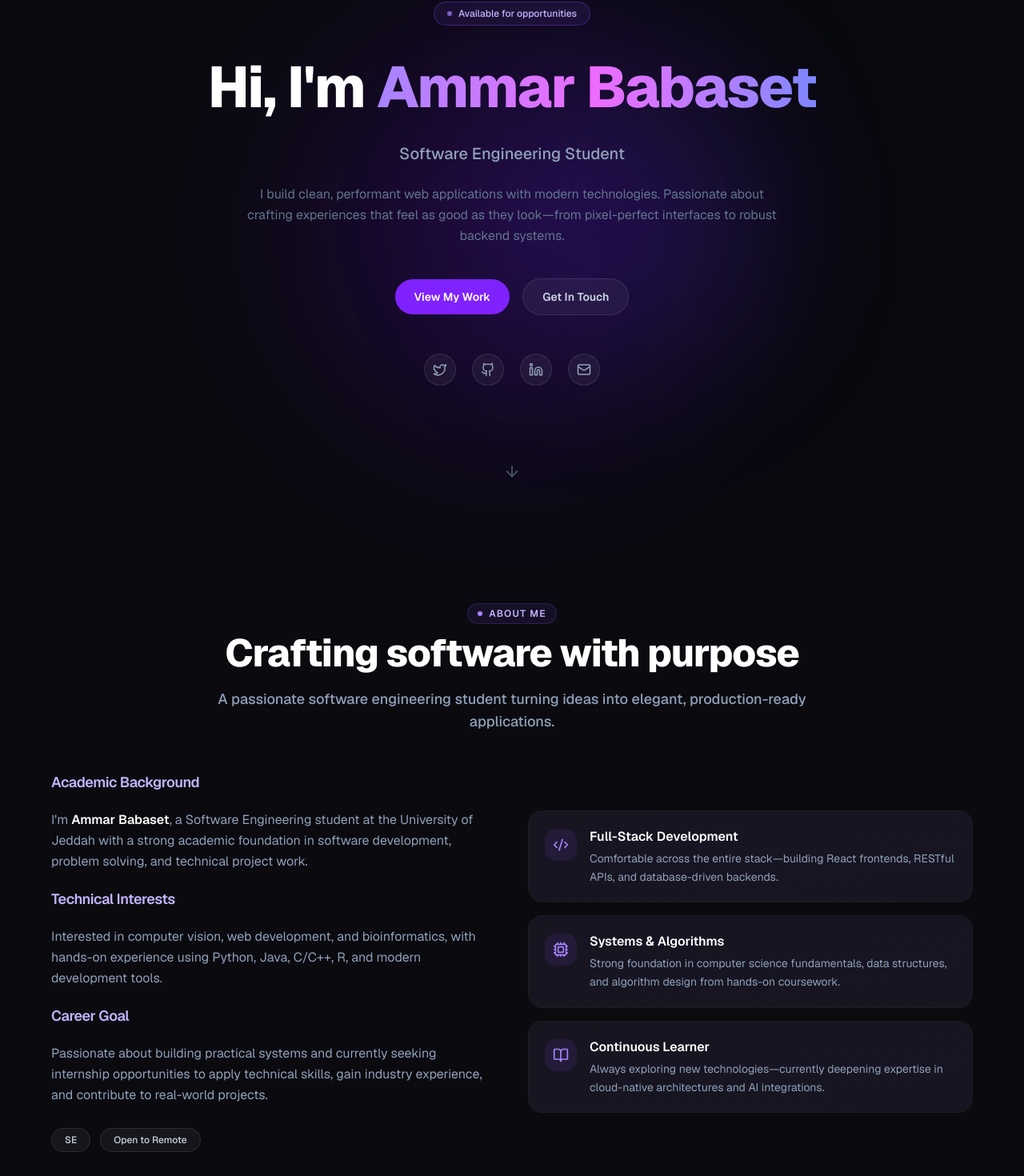
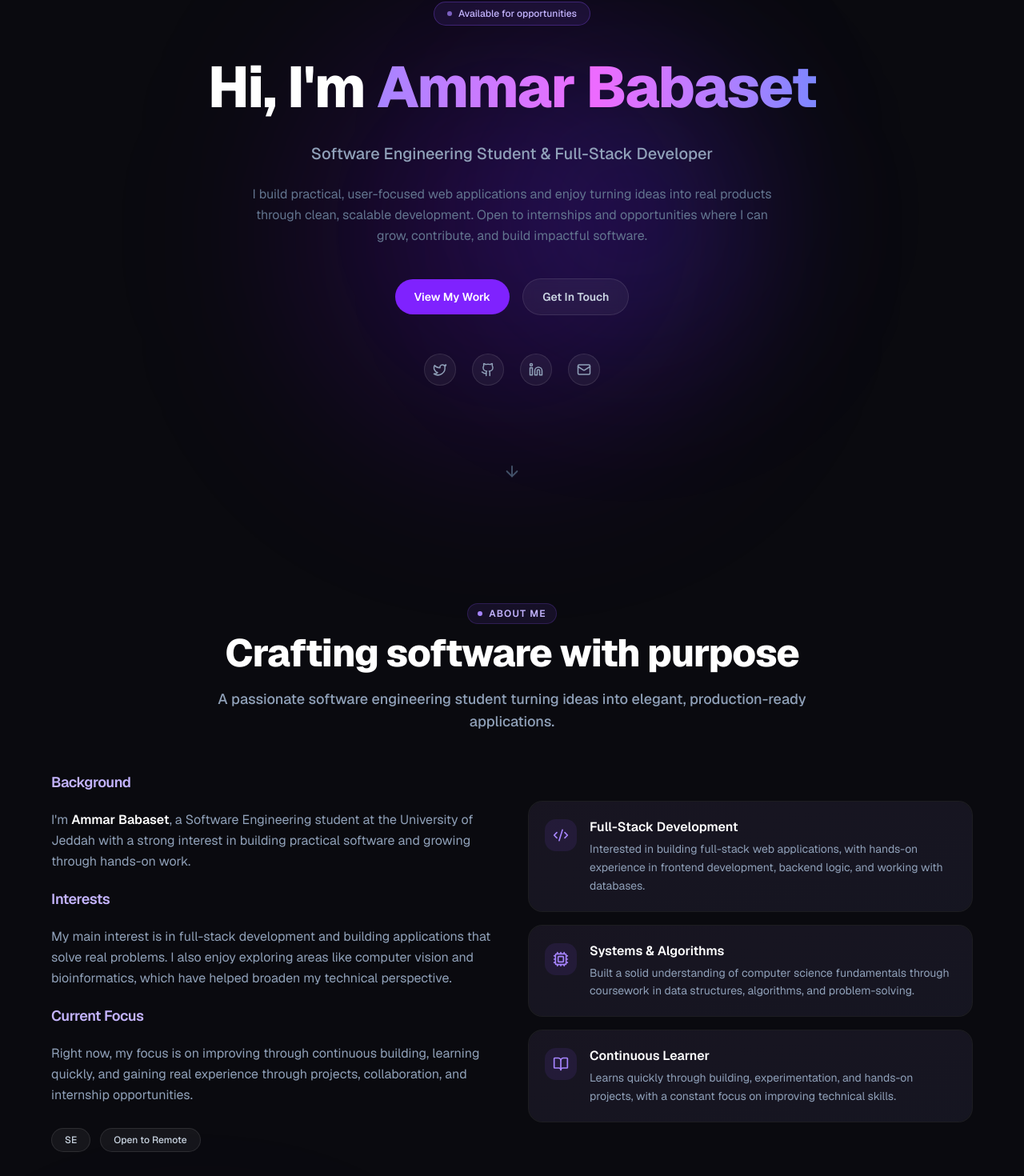
Before and after one commit to ProgAm1/my-portfolio, a Next.js app: page / in a window 1280 px wide. Shown: the part 158-1628 px from the top of the page at 80% size. Built offline with nearby package versions, Linux system fonts and the light colour scheme.

Commit message:
Update/about + hero

```diff
--- a/components/about.tsx
+++ b/components/about.tsx
@@ -7,7 +7,7 @@ const highlights = [
     icon: Code2,
     title: "Full-Stack Development",
     description:
-      "Comfortable across the entire stack—building React frontends, RESTful APIs, and database-driven backends.",
+      "Interested in building full-stack web applications, with hands-on experience in frontend development, backend logic, and working with databases.",
     gradient: "from-violet-500/10 to-indigo-500/10",
     glow: "hover:shadow-[0_0_30px_rgba(139,92,246,0.12)]",
   },
@@ -15,7 +15,7 @@ const highlights = [
     icon: Cpu,
     title: "Systems & Algorithms",
     description:
-      "Strong foundation in computer science fundamentals, data structures, and algorithm design from hands-on coursework.",
+      "Built a solid understanding of computer science fundamentals through coursework in data structures, algorithms, and problem-solving.",
     gradient: "from-violet-500/10 to-indigo-500/10",
     glow: "hover:shadow-[0_0_30px_rgba(6,182,212,0.12)]",
   },
@@ -23,7 +23,7 @@ const highlights = [
     icon: BookOpen,
     title: "Continuous Learner",
     description:
-      "Always exploring new technologies—currently deepening expertise in cloud-native architectures and AI integrations.",
+      "Learns quickly through building, experimentation, and hands-on projects, with a constant focus on improving technical skills.",
     gradient: "from-violet-500/10 to-indigo-500/10",
     glow: "hover:shadow-[0_0_30px_rgba(16,185,129,0.12)]",
   },
@@ -45,27 +45,29 @@ export default function About() {
           {/* Text block */}
           <FadeIn delay={0.1} className="space-y-4 md:space-y-5 text-sm md:text-base text-slate-400 leading-relaxed">
             <h3 className="text-base md:text-lg font-semibold tracking-tight text-violet-300 sm:text-xl">
-              Academic Background
+              Background
             </h3>
             <p>
               I&apos;m <span className="text-white font-semibold">Ammar Babaset</span>, a
-              Software Engineering student at the University of Jeddah with a strong academic
-              foundation in software development, problem solving, and technical project work.
+              Software Engineering student at the University of Jeddah with a strong interest
+              in building practical software and growing through hands-on work.
             </p>
+
             <h3 className="text-base md:text-lg font-semibold tracking-tight text-violet-300 sm:text-xl">
-              Technical Interests
+              Interests
             </h3>
             <p>
-              Interested in computer vision, web development, and bioinformatics,
-              with hands-on experience using Python, Java, C/C++, R, and modern development tools.
+              My main interest is in full-stack development and building applications that solve
+              real problems. I also enjoy exploring areas like computer vision and bioinformatics,
+              which have helped broaden my technical perspective.
             </p>
+
             <h3 className="text-base md:text-lg font-semibold tracking-tight text-violet-300 sm:text-xl">
-              Career Goal
+              Current Focus
             </h3>
             <p>
-              Passionate about building practical systems and currently seeking
-              internship opportunities to apply technical skills, gain industry experience,
-              and contribute to real-world projects.
+              Right now, my focus is on improving through continuous building, learning quickly,
+              and gaining real experience through projects, collaboration, and internship opportunities.
             </p>
 
             <div className="flex flex-wrap gap-3 pt-2">
--- a/components/hero.tsx
+++ b/components/hero.tsx
@@ -74,13 +74,14 @@ export default function Hero() {
         </motion.h1>
 
         <motion.p variants={item} className="mt-4 md:mt-6 text-base font-medium text-slate-400 sm:text-lg md:text-xl">
-          Software Engineering Student
+          Software Engineering Student & Full-Stack Developer
         </motion.p>
 
         <motion.p variants={item} className="mt-4 md:mt-6 max-w-2xl text-sm md:text-base leading-relaxed text-slate-500 px-2 sm:px-4 md:px-0">
-          I build clean, performant web applications with modern technologies. Passionate
-          about crafting experiences that feel as good as they look—from pixel-perfect
-          interfaces to robust backend systems.
+          I build practical, user-focused web applications and enjoy turning ideas into real
+          products through clean, scalable development.
+          Open to internships and opportunities where I can grow,
+          contribute, and build impactful software.
         </motion.p>
 
         {/* CTA buttons */}
```
